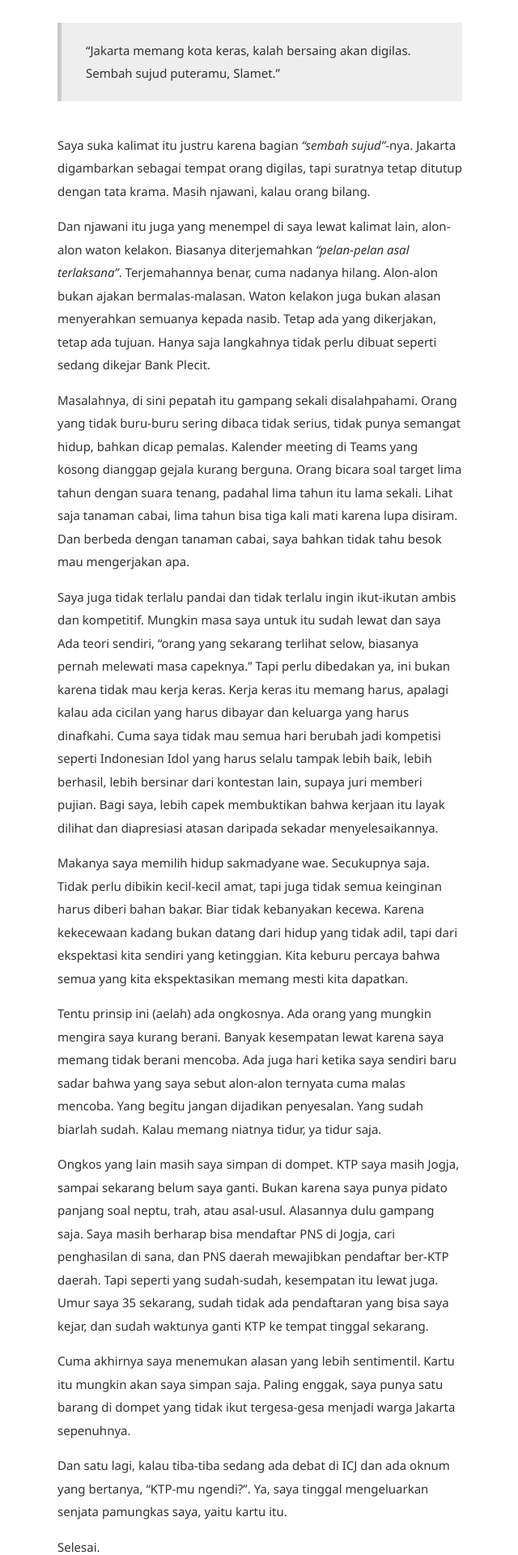
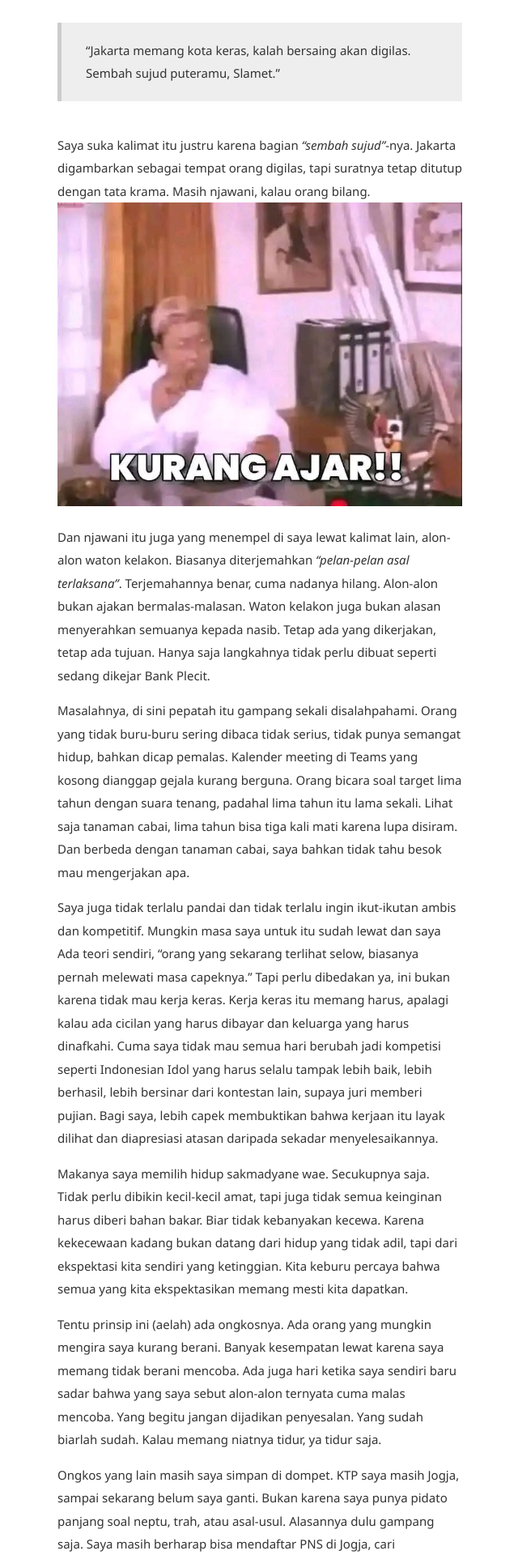
Before and after one commit to harjunacandra/harjuna.github.io, a Jekyll site: the page built from _posts/2026-09-16-Alon-alon-Ora-Kelakon.md, in a window 1280 px wide. Shown: the part 1075-2995 px from the top of the page at 81% size, without its empty margins (319-959 px from the left). Built offline with Jekyll 4.4.1, drawn with Linux system fonts in a browser that asks for light colours.

Commit message:
Add image to support discussion on 'alon-alon waton kelakon'
Added an image to enhance the post's context and clarify the message about the phrase 'alon-alon waton kelakon'.

```diff
--- a/_posts/2026-09-16-Alon-alon-Ora-Kelakon.md
+++ b/_posts/2026-09-16-Alon-alon-Ora-Kelakon.md
@@ -13,6 +13,7 @@ berikut kutipannya
 > "Jakarta memang kota keras, kalah bersaing akan digilas. Sembah sujud puteramu, Slamet."
 
 Saya suka kalimat itu justru karena bagian _"sembah sujud"_-nya. Jakarta digambarkan sebagai tempat orang digilas, tapi suratnya tetap ditutup dengan tata krama. Masih njawani, kalau orang bilang.
+![Kurang Ajar!!](/assets/images/general/kurang-ajar.jpg)
 
 Dan njawani itu juga yang menempel di saya lewat kalimat lain, alon-alon waton kelakon. Biasanya diterjemahkan _"pelan-pelan asal terlaksana"_. Terjemahannya benar, cuma nadanya hilang. Alon-alon bukan ajakan bermalas-malasan. Waton kelakon juga bukan alasan menyerahkan semuanya kepada nasib. Tetap ada yang dikerjakan, tetap ada tujuan. Hanya saja langkahnya tidak perlu dibuat seperti sedang dikejar Bank Plecit.
 
```
